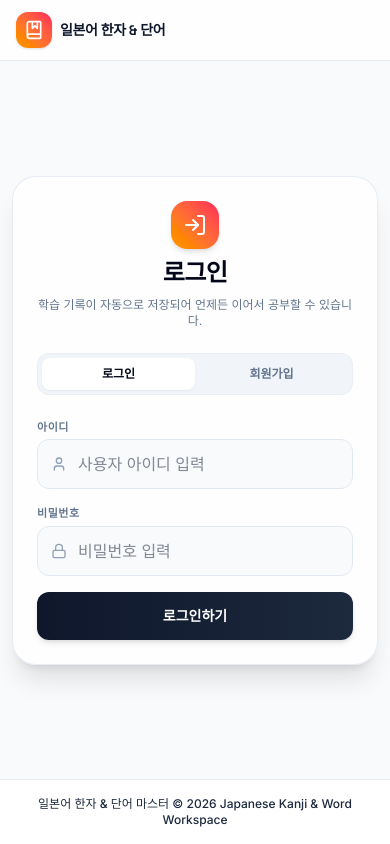
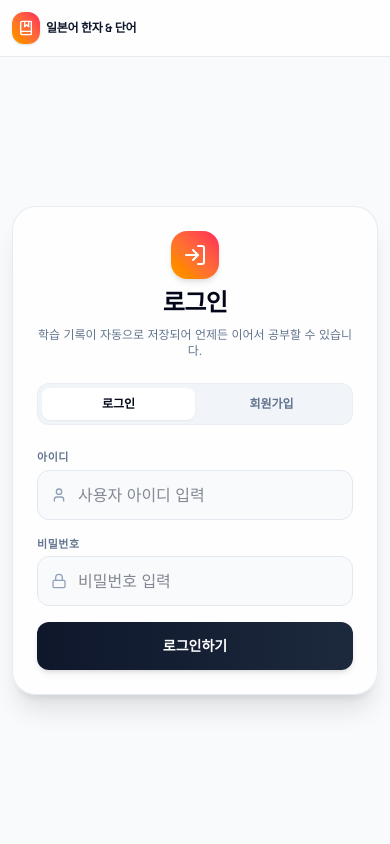
Before and after one commit to ChansChans5927/nihongo-gakushu, a React (Vite) app: page / in a window 390 px wide. Built offline with nearby package versions, Linux system fonts and the light colour scheme.

Commit message:
모바일 화면 세로 스크롤 제거 및 상단 헤더 글자 잘림(줄바꿈) 현상 수정

```diff
--- a/src/App.tsx
+++ b/src/App.tsx
@@ -258,9 +258,9 @@ export default function App() {
   };
 
   return (
-    <div className={`min-h-screen flex flex-col transition-colors duration-300 ${theme.globalBg}`}>
+    <div className={`min-h-full min-h-[100dvh] flex flex-col transition-colors duration-300 ${theme.globalBg}`}>
       {/* Upper Navigation Bar */}
-      <header className={`sticky top-0 z-40 px-4 py-3 sm:px-6 transition-all duration-300 ${theme.headerBgClass}`}>
+      <header className={`sticky top-0 z-40 px-3 py-3 sm:px-6 transition-all duration-300 ${theme.headerBgClass}`}>
         <div className="max-w-4xl mx-auto flex items-center justify-between">
           <button
             onClick={() => {
@@ -269,13 +269,13 @@ export default function App() {
               }
               handleGoHome();
             }}
-            className="flex items-center gap-2 group focus:outline-none text-left"
+            className="flex items-center gap-1.5 xs:gap-2 group focus:outline-none text-left shrink-0"
           >
-            <div className="p-2 bg-gradient-to-tr from-amber-500 to-rose-500 rounded-xl text-white shadow-sm transition-transform duration-300 group-hover:rotate-12">
-              <BookMarked className="w-5 h-5" />
+            <div className="p-1.5 xs:p-2 bg-gradient-to-tr from-amber-500 to-rose-500 rounded-xl text-white shadow-sm transition-transform duration-300 group-hover:rotate-12">
+              <BookMarked className="w-4 h-4 xs:w-5 h-5" />
             </div>
             <div>
-              <h1 className={`text-sm sm:text-lg font-display font-bold tracking-tight transition-colors duration-300 ${theme.headerTextClass} whitespace-nowrap`}>
+              <h1 className={`text-xs xs:text-sm sm:text-lg font-display font-bold tracking-tight whitespace-nowrap transition-colors duration-300 ${theme.headerTextClass}`}>
                 <span className="hidden sm:inline">일본어 한자 & 단어 마스터</span>
                 <span className="inline sm:hidden">일본어 한자 & 단어</span>
               </h1>
@@ -283,18 +283,18 @@ export default function App() {
             </div>
           </button>
 
-          <div className="flex items-center gap-1.5 sm:gap-2">
+          <div className="flex items-center gap-1 xs:gap-1.5 sm:gap-2">
             {currentUser && (
-              <div className="flex items-center gap-2 sm:gap-3 mr-1 sm:mr-2">
+              <div className="flex items-center gap-1.5 xs:gap-2 sm:gap-3 mr-0.5 xs:mr-1 sm:mr-2">
                 {/* Points GNB Badge */}
                 <div
-                  className={`inline-flex border shadow-2xs px-2.5 py-1 rounded-xl items-center gap-1.5 cursor-pointer transition-all hover:scale-105 active:scale-95 ${theme.wordPanelBg} ${theme.tableBorder} whitespace-nowrap`}
+                  className={`inline-flex border shadow-2xs px-1.5 py-0.5 xs:px-2.5 xs:py-1 rounded-xl items-center gap-1 xs:gap-1.5 cursor-pointer transition-all hover:scale-105 active:scale-95 whitespace-nowrap ${theme.wordPanelBg} ${theme.tableBorder}`}
                   onClick={() => setPhase('shop')}
                   title="테마 상점 이동"
                 >
                   <span className={`text-[9px] font-bold uppercase tracking-widest hidden xs:inline ${theme.wordSubText}`}>Points</span>
-                  <strong className={`font-mono font-black text-xs whitespace-nowrap ${theme.breakdownKanjiMeaning}`}>
-                    {points.toLocaleString()} <span className="text-amber-500">P</span>
+                  <strong className={`font-mono font-black text-[10px] xs:text-xs whitespace-nowrap ${theme.breakdownKanjiMeaning}`}>
+                    {points.toLocaleString()}<span className="text-amber-500 ml-0.5">P</span>
                   </strong>
                 </div>
 
@@ -308,7 +308,7 @@ export default function App() {
               </div>
             )}
             {currentUser && (phase === 'studying' || phase === 'jlpt' || phase === 'testing' || phase === 'result' || (apiSource === 'fallback' && phase !== 'config')) && (
-              <div className={`h-5 border-r mx-1.5 sm:mx-2 transition-colors duration-300 ${theme.tableBorder} hidden xs:block`} />
+              <div className={`h-5 border-r mx-1 xs:mx-1.5 sm:mx-2 transition-colors duration-300 ${theme.tableBorder} hidden xs:block`} />
             )}
             {(phase === 'studying' || phase === 'jlpt') && (
               <>
@@ -319,7 +319,7 @@ export default function App() {
                       ? `공부 단계: ${currentVocabIndex + 1} / ${vocabList.length}`
                       : `공부 단계: ${currentKanjiIndex + 1} / ${kanjiList.length}`}
                 </span>
-                <span className={`inline sm:hidden text-[10px] border px-2 py-0.5 rounded-full font-mono font-semibold whitespace-nowrap ${theme.wordPanelBg} ${theme.tableBorder} ${theme.breakdownKanjiMeaning} hidden xs:inline-block`}>
+                <span className={`inline sm:hidden text-[10px] border px-1.5 py-0.5 xs:px-2 xs:py-0.5 rounded-full font-mono font-semibold whitespace-nowrap ${theme.wordPanelBg} ${theme.tableBorder} ${theme.breakdownKanjiMeaning} hidden xs:inline-block`}>
                   {phase === 'jlpt'
                     ? `JLPT ${selectedJlptLevel}: ${currentJlptIndex + 1}/${jlptQuestions.length}`
                     : studyMode === 'vocab'
@@ -543,7 +543,7 @@ export default function App() {
       </main>
 
       {/* Elegant minimalist bottom footer */}
-      <footer className={`p-4 text-center text-xs space-y-1 transition-all duration-300 ${theme.footerBgClass}`}>
+      <footer className={`hidden sm:block p-4 text-center text-xs space-y-1 transition-all duration-300 ${theme.footerBgClass}`}>
         <p className="font-medium">일본어 한자 & 단어 마스터 © {new Date().getFullYear()} Japanese Kanji & Word Workspace</p>
       </footer>
 
--- a/src/components/KanjiStudy.tsx
+++ b/src/components/KanjiStudy.tsx
@@ -62,7 +62,7 @@ export function KanjiStudy({
         theme={theme}
       />
 
-      <div className={`${theme.cardContainer} overflow-hidden flex flex-col shrink-0 relative font-sans ${currentTheme === 'golden_aura' ? 'golden-aura-card-glow' : ''}`}>
+      <div className={`${theme.cardContainer} overflow-hidden flex flex-col shrink-0 relative font-sans h-[calc(100dvh-150px)] sm:h-auto ${currentTheme === 'golden_aura' ? 'golden-aura-card-glow' : ''}`}>
         {/* 테마별 특수 시각 효과 백그라운드 렌더링 */}
         <ThemeParticles theme={currentTheme} />
 
@@ -74,7 +74,7 @@ export function KanjiStudy({
           theme={theme}
         />
 
-        <div className="p-5 sm:p-6 space-y-5">
+        <div className="p-5 sm:p-6 space-y-5 flex-1 overflow-y-auto sm:overflow-y-visible">
           {/* 주요 레이아웃 격자 (Grid) 구성 */}
           <div className="grid grid-cols-1 md:grid-cols-12 gap-5">
             {/* 3. 좌측 메인 한자 비주얼 패널 */}
--- a/src/components/VocabStudy.tsx
+++ b/src/components/VocabStudy.tsx
@@ -58,7 +58,7 @@ export function VocabStudy({
         theme={theme}
       />
 
-      <div className={`${theme.cardContainer} overflow-hidden relative ${currentTheme === 'golden_aura' ? 'golden-aura-card-glow' : ''}`}>
+      <div className={`${theme.cardContainer} overflow-hidden relative flex flex-col h-[calc(100dvh-150px)] sm:h-auto ${currentTheme === 'golden_aura' ? 'golden-aura-card-glow' : ''}`}>
         {/* 테마별 배경 특수 시각 효과 */}
         <ThemeParticles theme={currentTheme} />
 
@@ -69,7 +69,7 @@ export function VocabStudy({
           theme={theme}
         />
 
-        <div className="p-5 sm:p-6 space-y-5">
+        <div className="p-5 sm:p-6 space-y-5 flex-1 overflow-y-auto sm:overflow-y-visible">
           {/* 주요 콘텐츠 격자(Grid) 배치 레이아웃 */}
           <div className="grid grid-cols-1 lg:grid-cols-12 gap-5 items-stretch">
             {/* 3. 좌측 메인 단어 비주얼 패널 */}
--- a/src/index.css
+++ b/src/index.css
@@ -1,5 +1,11 @@
 @import url('https://fonts.googleapis.com/css2?family=Inter:wght@400;500;600;700&family=Space+Grotesk:wght@400;500;600;700&family=JetBrains+Mono:wght@400;500&display=swap');
 @import "tailwindcss";
+
+html, body, #root {
+  height: 100%;
+  margin: 0;
+  padding: 0;
+}
 
 @theme {
   --font-sans: "Inter", ui-sans-serif, system-ui, sans-serif;
--- a/src/theme.ts
+++ b/src/theme.ts
@@ -383,7 +383,7 @@ export const THEME_CONFIGS: Record<string, ThemeConfig> = {
     wordPronunciationText: "text-amber-955 font-black",
     btnHintQuiz: "border border-dashed border-amber-900/40 text-amber-955 bg-amber-900/5 hover:bg-amber-900/10 rounded-xl",
     hintModalBg: "bg-[#f5e6ca] border-amber-900/40 text-amber-955 rounded-xl shadow-[6px_6px_0px_#5d3a1a] font-sans",
-    globalBg: "bg-[#efe4cb] text-amber-955 font-sans min-h-screen",
+    globalBg: "bg-[#efe4cb] text-amber-955 font-sans min-h-full min-h-[100dvh]",
     headerBgClass: "bg-[#f4e8d1]/90 backdrop-blur-md border-b border-amber-900/30",
     headerTextClass: "text-amber-955 font-sans font-bold",
     footerBgClass: "bg-[#f4e8d1]/90 border-t border-amber-900/20 text-amber-900/70"
@@ -509,7 +509,7 @@ export const THEME_CONFIGS: Record<string, ThemeConfig> = {
     wordPronunciationText: "text-[#c084fc] font-bold",
     btnHintQuiz: "border border-dashed border-[#a78bfa]/40 text-[#a78bfa] bg-[#a78bfa]/5 hover:bg-[#a78bfa]/15",
     hintModalBg: "bg-[#0b101c] border-[#a78bfa]/30 text-[#f8f9fa] rounded-[20px] shadow-[0_0_30px_rgba(139,92,246,0.15)]",
-    globalBg: "bg-[#030712] text-slate-200 font-sans min-h-screen",
+    globalBg: "bg-[#030712] text-slate-200 font-sans min-h-full min-h-[100dvh]",
     headerBgClass: "bg-[#030712]/80 backdrop-blur-lg border-b border-[#a78bfa]/10",
     headerTextClass: "text-[#a78bfa] font-bold",
     footerBgClass: "bg-[#030712]/90 border-t border-[#a78bfa]/10 text-[#a78bfa]/40"
@@ -635,7 +635,7 @@ export const THEME_CONFIGS: Record<string, ThemeConfig> = {
     wordPronunciationText: "text-emerald-900 font-bold",
     btnHintQuiz: "border border-dashed border-emerald-600/40 text-emerald-800 bg-emerald-50 hover:bg-emerald-100",
     hintModalBg: "bg-[#f5f8f6] border-emerald-600/30 text-emerald-955 rounded-[32px] shadow-[0_15px_40px_rgba(74,114,86,0.1)]",
-    globalBg: "bg-[#f3f7f4] text-emerald-955 font-sans min-h-screen",
+    globalBg: "bg-[#f3f7f4] text-emerald-955 font-sans min-h-full min-h-[100dvh]",
     headerBgClass: "bg-emerald-50/90 backdrop-blur-md border-b border-emerald-600/10",
     headerTextClass: "text-emerald-800 font-bold",
     footerBgClass: "bg-emerald-50/50 border-t border-emerald-600/15 text-emerald-800/60"
@@ -761,7 +761,7 @@ export const THEME_CONFIGS: Record<string, ThemeConfig> = {
     wordPronunciationText: "text-emerald-100 font-bold",
     btnHintQuiz: "border border-dashed border-white/20 text-yellow-300 bg-white/5 hover:bg-white/10",
     hintModalBg: "bg-[#163024] border border-white/20 text-slate-100 rounded-[8px] shadow-[0_8px_20px_rgba(0,0,0,0.4)] font-mono",
-    globalBg: "bg-[#0b2415] text-slate-100 font-sans min-h-screen",
+    globalBg: "bg-[#0b2415] text-slate-100 font-sans min-h-full min-h-[100dvh]",
     headerBgClass: "bg-black/25 border-b border-white/10",
     headerTextClass: "text-yellow-400 font-bold",
     footerBgClass: "bg-black/25 border-t border-white/10 text-slate-350/70"
@@ -887,7 +887,7 @@ export const THEME_CONFIGS: Record<string, ThemeConfig> = {
     wordPronunciationText: "text-rose-850 font-bold",
     btnHintQuiz: "border border-dashed border-rose-200 text-rose-600 bg-rose-50/50 hover:bg-rose-50",
     hintModalBg: "bg-white/95 border-rose-200/80 text-rose-800 rounded-xl shadow-[0_10px_30px_rgba(244,63,94,0.15)]",
-    globalBg: "bg-gradient-to-tr from-[#fff1f2] via-[#fff5f6] to-[#fffbeb] text-rose-950 min-h-screen selection:bg-rose-200",
+    globalBg: "bg-gradient-to-tr from-[#fff1f2] via-[#fff5f6] to-[#fffbeb] text-rose-950 min-h-full min-h-[100dvh] selection:bg-rose-200",
     headerBgClass: "bg-white/80 border-b border-rose-200/50 backdrop-blur-md",
     headerTextClass: "text-rose-900 font-bold",
     footerBgClass: "bg-white border-t border-rose-100 text-rose-450"
@@ -1013,7 +1013,7 @@ export const THEME_CONFIGS: Record<string, ThemeConfig> = {
     wordPronunciationText: "text-amber-300 font-bold",
     btnHintQuiz: "border border-dashed border-amber-500/30 text-amber-400 bg-amber-500/5 hover:bg-amber-500/10",
     hintModalBg: "bg-stone-950 border-amber-500/30 text-stone-200 rounded-xl shadow-[0_10px_35px_rgba(245,158,11,0.1)]",
-    globalBg: "bg-[#0c0a09] text-stone-200 min-h-screen",
+    globalBg: "bg-[#0c0a09] text-stone-200 min-h-full min-h-[100dvh]",
     headerBgClass: "bg-[#1c1917]/90 border-b border-amber-500/20 backdrop-blur-md",
     headerTextClass: "text-amber-400 font-bold font-display",
     footerBgClass: "bg-[#120f0e] border-t border-stone-900 text-stone-500"
```
